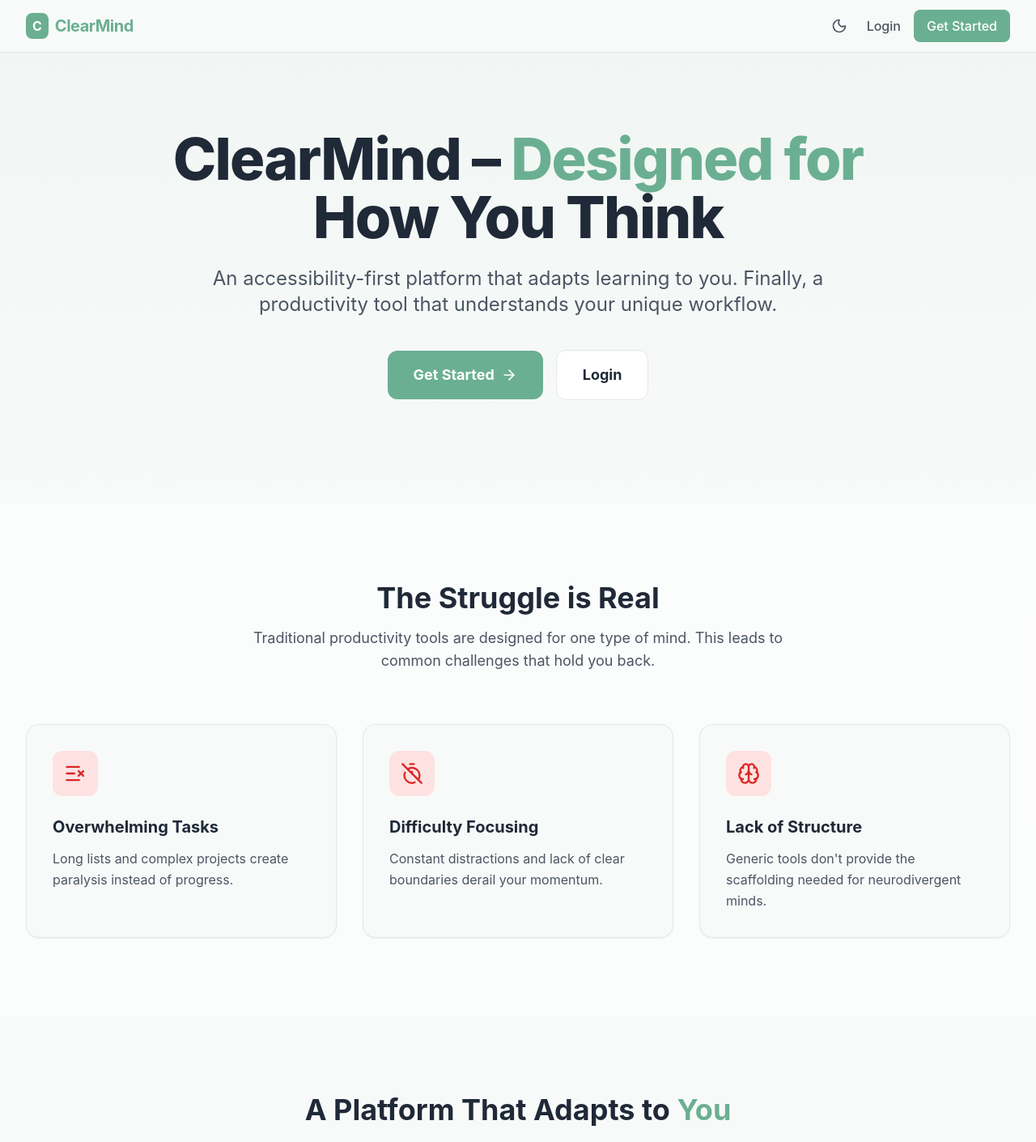
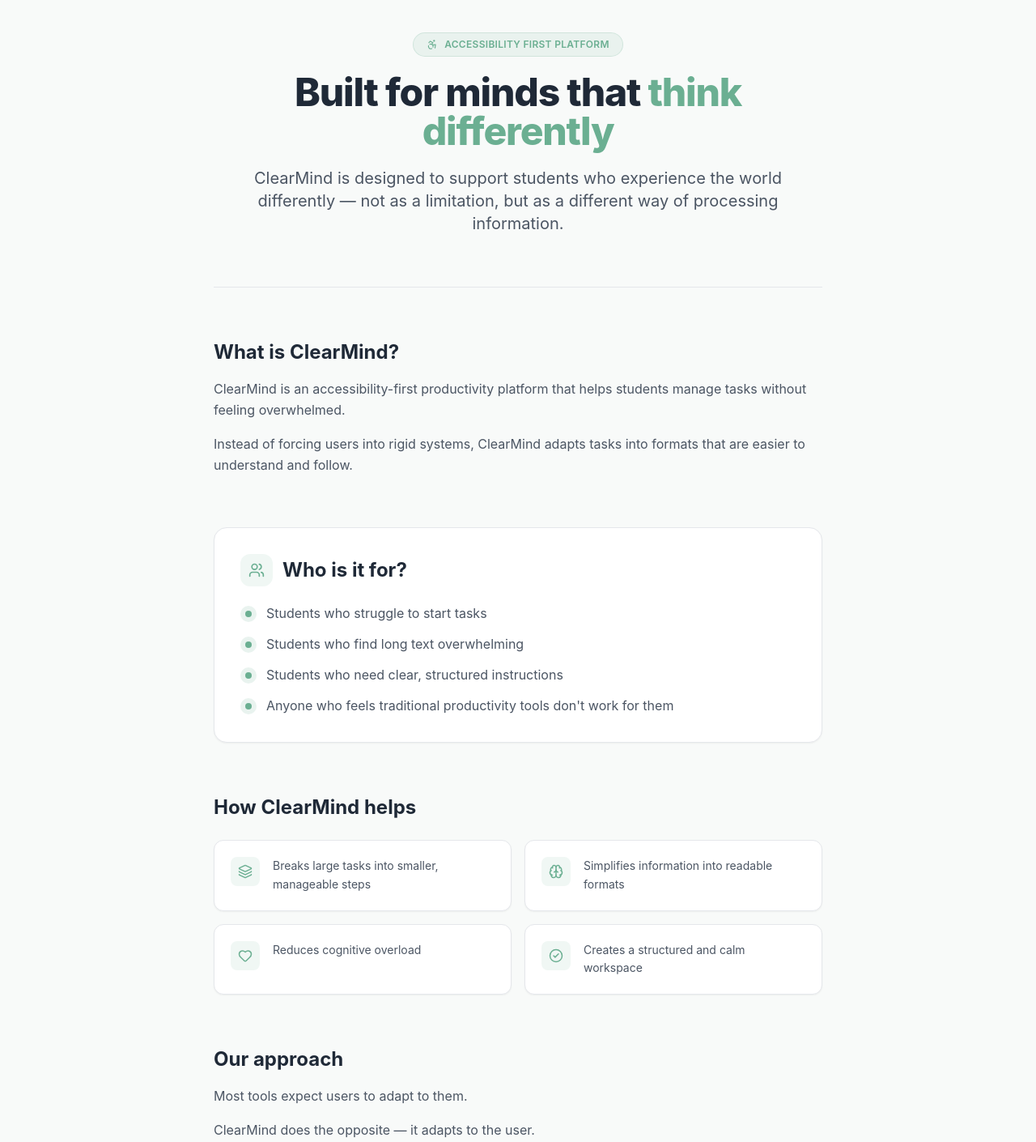
Before and after one commit to Paetrix2026/Pseudo-Coders, a React (Vite) app: page /about in a window 1280 px wide. Before the commit this address led to /. Shown: the top 1410 px of the page at 81% size. Built offline with nearby package versions, Linux system fonts and the light colour scheme; no server answers; the database is empty.

Commit message:
feat: implemeted about page with site routing structure

```diff
--- a/src/App.tsx
+++ b/src/App.tsx
@@ -12,6 +12,7 @@ import { Focus } from './pages/Focus';
 import { Community } from './pages/Community';
 import { Settings } from './pages/Settings';
 import { Landing } from './pages/Landing';
+import { About } from './pages/About';
 
 function App() {
   const { isAuthenticated, authLoading } = useAuthContext();
@@ -39,6 +40,7 @@ function App() {
           <Route path="/" element={<Landing />} />
           <Route path="/login" element={<Login />} />
           <Route path="/signup" element={<Signup />} />
+          <Route path="/about" element={<About />} />
           <Route path="*" element={<Navigate to="/" replace />} />
         </Routes>
       </BrowserRouter>
@@ -68,6 +70,7 @@ function App() {
           <Route path="focus" element={<Focus />} />
           <Route path="community" element={<Community />} />
           <Route path="settings" element={<Settings />} />
+          <Route path="about" element={<About />} />
         </Route>
         <Route path="*" element={<Navigate to="/" replace />} />
       </Routes>
--- /dev/null
+++ b/src/pages/About.tsx
@@ -0,0 +1,201 @@
+import React, { useEffect, useRef, useState } from 'react';
+import {
+  Accessibility,
+  Users,
+  Layers,
+  Brain,
+  Heart,
+  CheckCircle2,
+} from 'lucide-react';
+
+// ── Fade-in hook ─────────────────────────────────────────────────────────────
+function useFadeIn(delay = 0) {
+  const ref = useRef<HTMLDivElement>(null);
+  const [visible, setVisible] = useState(false);
+
+  useEffect(() => {
+    const observer = new IntersectionObserver(
+      ([entry]) => {
+        if (entry.isIntersecting) {
+          setTimeout(() => setVisible(true), delay);
+          observer.disconnect();
+        }
+      },
+      { threshold: 0.1 }
+    );
+    if (ref.current) observer.observe(ref.current);
+    return () => observer.disconnect();
+  }, [delay]);
+
+  return { ref, visible };
+}
+
+// ── Animated section wrapper ─────────────────────────────────────────────────
+const FadeSection: React.FC<{ children: React.ReactNode; delay?: number }> = ({
+  children,
+  delay = 0,
+}) => {
+  const { ref, visible } = useFadeIn(delay);
+  return (
+    <div
+      ref={ref}
+      style={{ transition: 'opacity 0.6s ease, transform 0.6s ease' }}
+      className={`${visible ? 'opacity-100 translate-y-0' : 'opacity-0 translate-y-4'}`}
+    >
+      {children}
+    </div>
+  );
+};
+
+// ── Main component ────────────────────────────────────────────────────────────
+export const About: React.FC = () => {
+  // Always start at the top of the page when navigating here
+  useEffect(() => {
+    window.scrollTo({ top: 0, behavior: 'instant' });
+  }, []);
+  const whoList = [
+    'Students who struggle to start tasks',
+    'Students who find long text overwhelming',
+    'Students who need clear, structured instructions',
+    'Anyone who feels traditional productivity tools don\'t work for them',
+  ];
+
+  const howList = [
+    { icon: Layers, text: 'Breaks large tasks into smaller, manageable steps' },
+    { icon: Brain, text: 'Simplifies information into readable formats' },
+    { icon: Heart, text: 'Reduces cognitive overload' },
+    { icon: CheckCircle2, text: 'Creates a structured and calm workspace' },
+  ];
+
+  return (
+    <div className="max-w-3xl mx-auto py-10 px-2 space-y-16">
+
+      {/* ── 1. Hero ─────────────────────────────────────────────────────── */}
+      <FadeSection delay={0}>
+        <div className="text-center space-y-5">
+          {/* Badge */}
+          <span className="inline-flex items-center gap-2 bg-primary/10 text-primary text-xs font-semibold px-4 py-1.5 rounded-full border border-primary/20 tracking-wide uppercase">
+            <Accessibility size={14} />
+            Accessibility First Platform
+          </span>
+
+          <h1 className="text-4xl md:text-5xl font-extrabold tracking-tight text-text-light dark:text-text-dark leading-tight">
+            Built for minds that{' '}
+            <span className="text-primary">think differently</span>
+          </h1>
+
+          <p className="text-lg md:text-xl text-gray-600 dark:text-gray-400 leading-relaxed max-w-2xl mx-auto">
+            ClearMind is designed to support students who experience the world
+            differently — not as a limitation, but as a different way of
+            processing information.
+          </p>
+        </div>
+      </FadeSection>
+
+      {/* Divider */}
+      <div className="border-t border-gray-200 dark:border-gray-800" />
+
+      {/* ── 2. What is ClearMind ────────────────────────────────────────── */}
+      <FadeSection delay={80}>
+        <div className="space-y-4">
+          <h2 className="text-2xl font-bold text-text-light dark:text-text-dark">
+            What is ClearMind?
+          </h2>
+          <p className="text-gray-600 dark:text-gray-400 leading-relaxed">
+            ClearMind is an accessibility-first productivity platform that helps
+            students manage tasks without feeling overwhelmed.
+          </p>
+          <p className="text-gray-600 dark:text-gray-400 leading-relaxed">
+            Instead of forcing users into rigid systems, ClearMind adapts tasks
+            into formats that are easier to understand and follow.
+          </p>
+        </div>
+      </FadeSection>
+
+      {/* ── 3. Who it's for ─────────────────────────────────────────────── */}
+      <FadeSection delay={140}>
+        <div className="bg-card-light dark:bg-card-dark border border-gray-200 dark:border-gray-800 rounded-2xl p-8 space-y-5 shadow-sm">
+          <div className="flex items-center gap-3">
+            <div className="w-10 h-10 rounded-xl bg-primary/10 flex items-center justify-center flex-shrink-0">
+              <Users size={20} className="text-primary" />
+            </div>
+            <h2 className="text-2xl font-bold text-text-light dark:text-text-dark">
+              Who is it for?
+            </h2>
+          </div>
+          <ul className="space-y-3">
+            {whoList.map((item, i) => (
+              <li key={i} className="flex items-start gap-3 text-gray-600 dark:text-gray-400 leading-relaxed">
+                <span className="mt-1 w-5 h-5 rounded-full bg-primary/15 flex-shrink-0 flex items-center justify-center">
+                  <span className="w-2 h-2 rounded-full bg-primary block" />
+                </span>
+                {item}
+              </li>
+            ))}
+          </ul>
+        </div>
+      </FadeSection>
+
+      {/* ── 4. How it helps ─────────────────────────────────────────────── */}
+      <FadeSection delay={200}>
+        <div className="space-y-6">
+          <h2 className="text-2xl font-bold text-text-light dark:text-text-dark">
+            How ClearMind helps
+          </h2>
+          <div className="grid sm:grid-cols-2 gap-4">
+            {howList.map(({ icon: Icon, text }, i) => (
+              <div
+                key={i}
+                className="flex items-start gap-4 p-5 bg-card-light dark:bg-card-dark border border-gray-200 dark:border-gray-800 rounded-xl shadow-sm hover:border-primary/40 transition-colors duration-200"
+              >
+                <div className="w-9 h-9 rounded-lg bg-primary/10 flex items-center justify-center flex-shrink-0">
+                  <Icon size={18} className="text-primary" />
+                </div>
+                <p className="text-gray-600 dark:text-gray-400 leading-relaxed text-sm">
+                  {text}
+                </p>
+              </div>
+            ))}
+          </div>
+        </div>
+      </FadeSection>
+
+      {/* ── 5. Our philosophy ───────────────────────────────────────────── */}
+      <FadeSection delay={260}>
+        <div className="space-y-4">
+          <h2 className="text-2xl font-bold text-text-light dark:text-text-dark">
+            Our approach
+          </h2>
+          <p className="text-gray-600 dark:text-gray-400 leading-relaxed">
+            Most tools expect users to adapt to them.
+          </p>
+          <p className="text-gray-600 dark:text-gray-400 leading-relaxed">
+            ClearMind does the opposite — it adapts to the user.
+          </p>
+          <p className="text-gray-600 dark:text-gray-400 leading-relaxed">
+            This is not about adding accessibility features later. It is about
+            designing from the ground up for different ways of thinking.
+          </p>
+        </div>
+      </FadeSection>
+
+      {/* ── 6. Closing ──────────────────────────────────────────────────── */}
+      <FadeSection delay={320}>
+        <div className="relative overflow-hidden rounded-2xl bg-primary p-10 text-center shadow-lg">
+          {/* Decorative blobs */}
+          <div className="absolute -top-10 -right-10 w-48 h-48 bg-white/5 rounded-full blur-2xl pointer-events-none" />
+          <div className="absolute -bottom-10 -left-10 w-48 h-48 bg-black/10 rounded-full blur-2xl pointer-events-none" />
+
+          <p className="relative z-10 text-white text-2xl md:text-3xl font-bold leading-relaxed">
+            You're not unproductive.
+            <br />
+            <span className="font-normal opacity-90">
+              You just needed a system that works for you.
+            </span>
+          </p>
+        </div>
+      </FadeSection>
+
+    </div>
+  );
+};
--- a/src/pages/Landing.tsx
+++ b/src/pages/Landing.tsx
@@ -209,7 +209,7 @@ export const Landing: React.FC = () => {
             <span className="font-bold text-lg text-primary">ClearMind</span>
           </div>
           <div className="flex gap-6 text-sm text-gray-600 dark:text-gray-400">
-            <a href="#" className="hover:text-primary transition-colors">About</a>
+            <Link to="/about" className="hover:text-primary transition-colors">About</Link>
             <a href="#" className="hover:text-primary transition-colors">Privacy Policy</a>
             <a href="#" className="hover:text-primary transition-colors">Terms of Service</a>
             <a href="#" className="hover:text-primary transition-colors">Contact</a>
```
